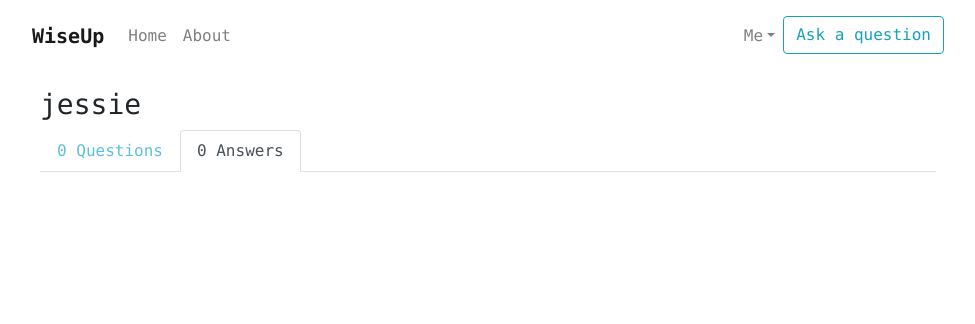
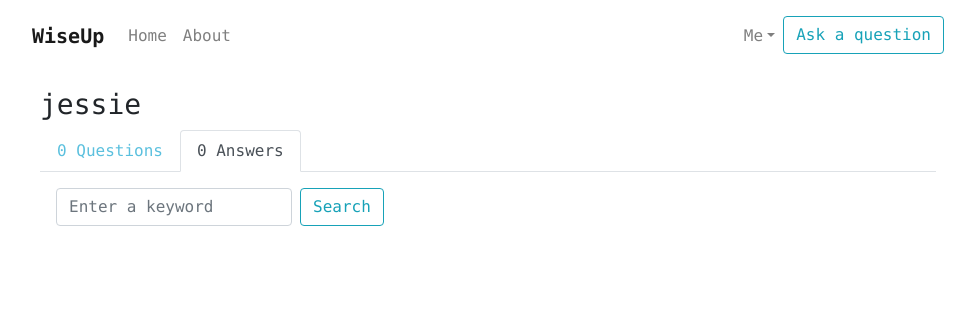
Before and after one commit to kailicen/wiseup_app, a Django app: a page that uses wiseup/templates/wiseup/user_answers.html in a window 1280 px wide. Shown: the top 324 px of the page, without its empty margins (152-1127 px from the left). Run offline with Django 3.2, Linux system fonts and the light colour scheme; data comes from the database, SQL or seed files in the repository; some libraries are stand-ins or nearby versions.

Commit message:
search bar modified

```diff
--- a/wiseup/templates/wiseup/home.html
+++ b/wiseup/templates/wiseup/home.html
@@ -1,7 +1,7 @@
 {% extends "wiseup/base.html" %}{% load static %}{% load query_highlight %}{% block content %}
 <div class="d-flex flex-column p-2 restraint-flex text-center">
   <form method="GET" class="form-inline my-2 my-lg-0 pb-3">
-    <input name="search" class="form-control mr-sm-2" type="search" placeholder="Enter a keyword" aria-label="Search">
+    <input name="search" class="form-control mr-sm-2" required type="search" placeholder="Enter a keyword" aria-label="Search">
     <button class="btn btn-outline-info my-2 my-sm-0" type="submit">Search</button>
   </form>
   {% for question in questions %}
--- a/wiseup/templates/wiseup/user_answers.html
+++ b/wiseup/templates/wiseup/user_answers.html
@@ -1,4 +1,4 @@
-{% extends "wiseup/base.html" %}{% load static %} {% block content %}
+{% extends "wiseup/base.html" %}{% load static %}{% load query_highlight %}{% block content %}
 <div class="d-flex flex-column p-2">
   <div class="m-3 pb-3">
 
@@ -6,28 +6,32 @@
 
     <ul class="nav nav-tabs">
       <li class="nav-item">
-        <a class="nav-link" href="{% url 'user-questions' user.username %}">{{ questions.count }} Questions</a>
+        <a class="nav-link" href="{% url 'user-questions' user.username %}">{{ total_question_count }} Questions</a>
       </li>
       <li class="nav-item">
-        <a class="nav-link" href="{% url 'user-answers' user.username %}">
-          {% if is_paginated %}{{ page_obj.paginator.count }}
-          {% else %}{{ answers.count }}
-          {% endif %} Answers</a>
+        <a class="nav-link" href="{% url 'user-answers' user.username %}">{{ total_answer_count }} Answers</a>
       </li>
     </ul>
 
-    <div class="p-5">
+    <div class="p-3">
+      <form method="GET" class="form-inline my-2 my-lg-0 pb-3">
+        <input name="search" class="form-control mr-sm-2" required type="search" placeholder="Enter a keyword" aria-label="Search">
+        <button class="btn btn-outline-info my-2 my-sm-0" type="submit">Search</button>
+      </form>
         {% for answer in answers %}
         <ul class="list-group">
           <li class="list-group-item borderless mb-3">
             <h4><a
                   class="question-title"
                   href="{% url 'question-detail' answer.question.id %}"
-                  >{{ answer.question }}</a
+                  >{% if search_term == None %}{{ answer.question.content|linebreaksbr }}
+                  {% else %}{{ answer.question.content|highlight:search_term|linebreaksbr }}
+                  {% endif %}</a
                 ></h4>
             <p>
-              {{ answer.content|linebreaksbr }}<span id="dots"
-                ></p>
+              {% if search_term == None %}{{ answer.content|linebreaksbr }}
+              {% else %}{{ answer.content|highlight:search_term|linebreaksbr }}
+              {% endif %}</p>
               <small class="text-muted">{{ answer.date }} </small>
               {% if answer.user == owner %} <span class="text-muted">| </span
                 >
--- a/wiseup/templatetags/query_highlight.py
+++ b/wiseup/templatetags/query_highlight.py
@@ -1,9 +1,15 @@
 from django import template
 from django.utils.safestring import mark_safe
+import re
 
 register = template.Library()
 
-
 @register.filter
 def highlight(value, search_term, autoescape=True):
-    return mark_safe(value.replace(search_term, "<span class='highlight'>%s</span>" % search_term))
+    # first compile the regex pattern using the search_term
+    pattern = re.compile(re.escape(search_term), re.IGNORECASE)
+
+    # now replace
+    new_value = pattern.sub('<span class="highlight">\g<0></span>', value)
+    return mark_safe(new_value)
+    # return mark_safe(value.replace(search_term, "<span class='highlight'>%s</span>" % search_term))
--- a/wiseup/views.py
+++ b/wiseup/views.py
@@ -5,6 +5,7 @@ from .forms import QuestionForm, AnswerForm
 from django.contrib.auth.models import User
 from django.contrib.auth.mixins import LoginRequiredMixin, UserPassesTestMixin
 from django.views.generic import View, ListView, DetailView, CreateView, UpdateView, DeleteView
+from django.db.models import Q
 
 
 class QuestionListView(ListView):
@@ -22,7 +23,7 @@ class QuestionListView(ListView):
 
     def get_context_data(self, **kwargs):
         context = super().get_context_data(**kwargs)
-        context['search_term'] = self.request.GET.get("search").lower
+        context['search_term'] = self.request.GET.get("search")
         return context
 
 
@@ -35,14 +36,20 @@ class UserQuestionListView(ListView):
 
     def get_queryset(self):
         user = get_object_or_404(User, username=self.kwargs.get('username'))
-        return Question.objects.filter(user=user).order_by('-date')
+        queryset = Question.objects.filter(user=user).order_by('-date')
+        if self.request.GET.get("search"):
+            input = self.request.GET.get("search")
+            queryset = Question.objects.filter(user=user, content__icontains=input).order_by('-date')
+        return queryset
 
     def get_context_data(self, **kwargs):
         user = get_object_or_404(User, username=self.kwargs.get('username'))
         context = super().get_context_data(**kwargs)
         context['user'] = user
-        context['answers'] = Answer.objects.filter(user=user).order_by('-date')
+        context['total_answer_count'] = Answer.objects.filter(user=user).count()
+        context['total_question_count'] = Question.objects.filter(user=user).count()
         context['owner'] = self.request.user
+        context['search_term'] = self.request.GET.get("search")
         return context
 
 
@@ -54,14 +61,21 @@ class UserAnswerListView(ListView):
 
     def get_queryset(self):
         user = get_object_or_404(User, username=self.kwargs.get('username'))
-        return Answer.objects.filter(user=user).order_by('-date')
+        queryset = Answer.objects.filter(user=user).order_by('-date')
+        if self.request.GET.get("search"):
+            input = self.request.GET.get("search")
+            queryset = Answer.objects.filter(Q(user=user) & Q(content__icontains=input) | Q(question__content__icontains=input)).order_by('-date')
+        return queryset
 
     def get_context_data(self, **kwargs):
         user = get_object_or_404(User, username=self.kwargs.get('username'))
         context = super().get_context_data(**kwargs)
         context['questions'] = Question.objects.filter(user=user).order_by('-date')
+        context['total_answer_count'] = Answer.objects.filter(user=user).count()
+        context['total_question_count'] = Question.objects.filter(user=user).count()
         context['user'] = user
         context['owner'] = self.request.user
+        context['search_term'] = self.request.GET.get("search")
         return context
 
 
```
Also changed, not shown: wiseup/templates/wiseup/user_questions.html (+11 -8 lines).
